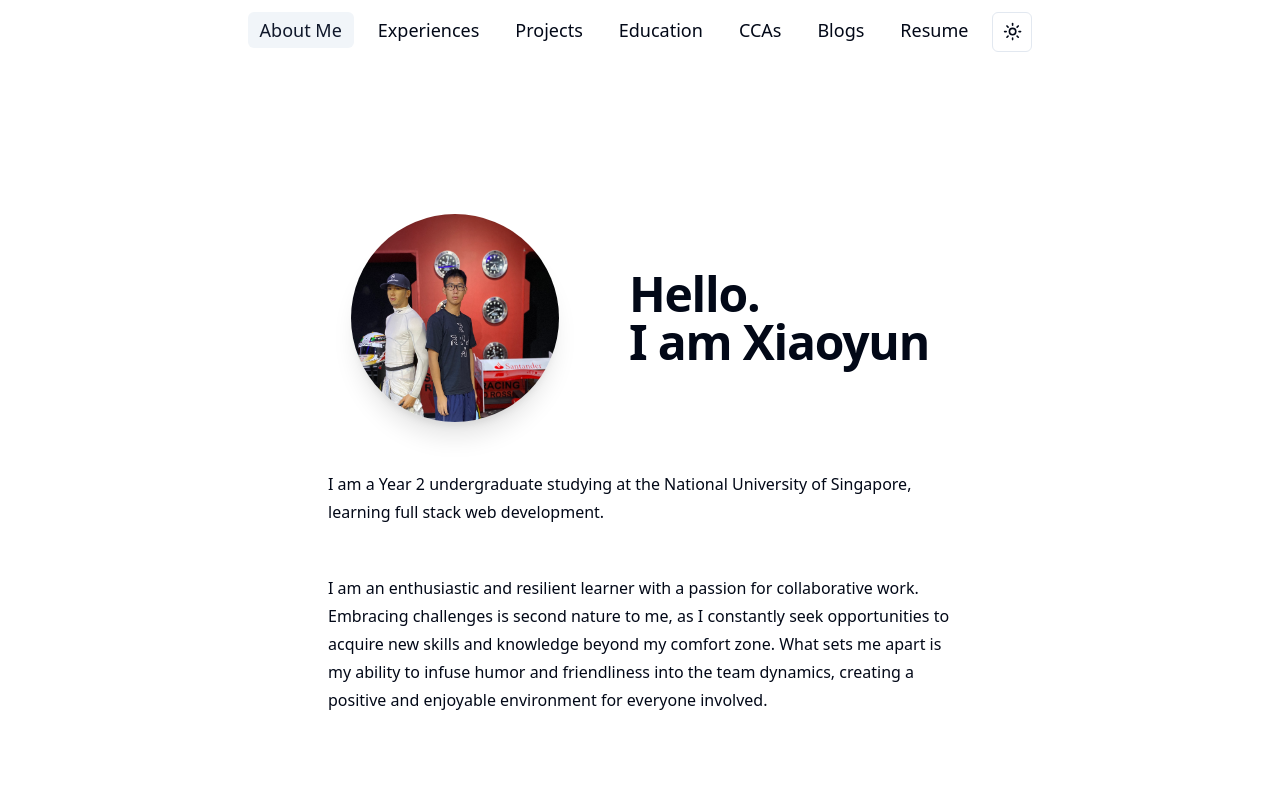
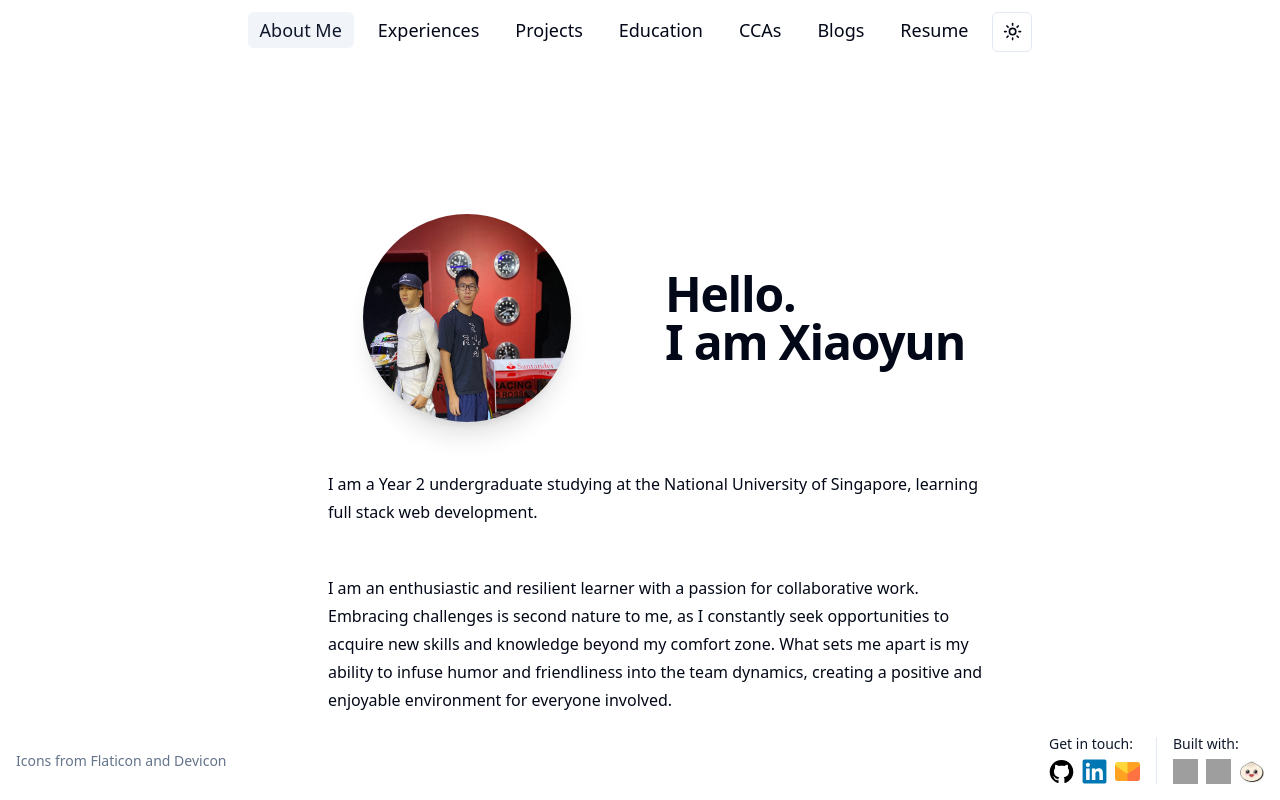
Before and after one commit to wxiaoyun/portfolio-old, a React (Vite) app: page /aboutme in a window 1280 px wide. Shown: the top 800 px of the page. Built offline with nearby package versions, Linux system fonts and the light colour scheme; grey boxes are pictures that could not be loaded; what javascript-time-ago would draw is missing.

Commit message:
slide in out animation

```diff
--- a/src/modules/aboutme/page/aboutme.tsx
+++ b/src/modules/aboutme/page/aboutme.tsx
@@ -1,27 +1,11 @@
 import React from "react";
-import { motion } from "framer-motion";
 
 import { Separator } from "@/components/ui/separator";
 import { Introduction, ToolsAndTech, Hobbies } from "../components/";
-import { slideVariants } from "@/lib/variants";
-import { useSelector } from "react-redux";
-import { RootState } from "@/store";
-import { slideTransition } from "@/lib/transition";
-import { Routes } from "@/router";
 
 export const AboutMe: React.FC = () => {
-  const routeState = useSelector((state: RootState) => state.route);
   return (
-    <motion.div
-      className="flex flex-col gap-y-12 items-center mx-6 w-full"
-      variants={slideVariants}
-      custom={routeState.direction}
-      initial="enter"
-      animate="center"
-      exit="exit"
-      transition={slideTransition}
-      key={Routes.aboutme}
-    >
+    <div className="flex flex-col gap-y-12 items-center mx-6 w-full">
       <Introduction />
 
       <Separator orientation="horizontal" />
@@ -31,7 +15,7 @@
       <Separator orientation="horizontal" />
 
       <Hobbies />
-    </motion.div>
+    </div>
   );
 };
 
--- a/src/modules/blogs/page/blog.tsx
+++ b/src/modules/blogs/page/blog.tsx
@@ -1,18 +1,13 @@
 import React from "react";
-import { motion } from "framer-motion";
 import { useDispatch, useSelector } from "react-redux";
 import { AppDispatch, RootState } from "@/store";
 import { blogSlice, fetchMediumData } from "@/store/slices";
 import { BlogSkeleton, BlogCard, BlogMe } from "../components/";
 import { Centred } from "@/modules";
-import { slideVariants } from "@/lib/variants";
-import { slideTransition } from "@/lib/transition";
-import { Routes } from "@/router";
 
 export const Blog: React.FC = () => {
   const dispatch = useDispatch<AppDispatch>();
   const blogState = useSelector((state: RootState) => state.blog);
-  const routeState = useSelector((state: RootState) => state.route);
 
   React.useEffect(() => {
     if (blogState.data) return; // already fetched data
@@ -30,16 +25,7 @@
   }, []); // only run on mount
 
   return (
-     <motion.div
-      className="flex flex-col gap-y-12 items-center mx-6 w-full"
-      variants={slideVariants}
-      custom={routeState.direction}
-      initial="enter"
-      animate="center"
-      exit="exit"
-      transition={slideTransition}
-      key={Routes.blog}
-    >
+    <div className="flex flex-col gap-y-12 items-center mx-6 w-full">
       <h1 className="scroll-m-20 text-4xl font-extrabold tracking-tight lg:text-5xl self-start">
         Blogs
       </h1>
@@ -65,7 +51,7 @@
           ))}
         </>
       )}
-    </motion.div>
+    </div>
   );
 };
 
--- a/src/modules/cca/pages/cca.tsx
+++ b/src/modules/cca/pages/cca.tsx
@@ -1,30 +1,16 @@
 import React from "react";
-import { motion } from "framer-motion";
-import { slideVariants } from "@/lib/variants";
-import { useSelector } from "react-redux";
-import { RootState } from "@/store";
 import { CvwoExco } from "../components";
-import { slideTransition } from "@/lib/transition";
-import { Routes } from "@/router";
 
 export const CCA: React.FC = () => {
-  const routeState = useSelector((state: RootState) => state.route);
   return (
-    <motion.div
+    <div
       className="flex flex-col gap-y-12 items-center mx-6 w-full"
-      variants={slideVariants}
-      custom={routeState.direction}
-      initial="enter"
-      animate="center"
-      exit="exit"
-      transition={slideTransition}
-      key={Routes.cca}
     >
       <h1 className="scroll-m-20 text-4xl font-extrabold tracking-tight lg:text-5xl self-start">
         CCAs
       </h1>
 
       <CvwoExco />
-    </motion.div>
+    </div>
   );
 };
--- a/src/modules/common/components/applogic.tsx
+++ b/src/modules/common/components/applogic.tsx
@@ -1,13 +1,17 @@
 import React from "react";
-import { useDispatch } from "react-redux";
-import { Outlet, useNavigate } from "react-router-dom";
-import { AnimatePresence } from "framer-motion";
+import { useDispatch, useSelector } from "react-redux";
+import { Outlet, useLocation, useNavigate } from "react-router-dom";
+import { motion, AnimatePresence } from "framer-motion";
 import { Routes } from "@/router";
-import {  routeSlice } from "@/store";
+import { slideVariants } from "@/lib/variants";
+import { slideTransition } from "@/lib/transition";
+import { RootState, routeSlice } from "@/store";
 
 export const AppLogic: React.FC = () => {
   const navigate = useNavigate();
   const dispatch = useDispatch();
+  const routeState = useSelector((state: RootState) => state.route);
+  const location = useLocation();
 
   React.useEffect(() => {
     if (window.location.pathname === "/") {
@@ -17,9 +21,22 @@
   }, []);
 
   return (
-    <AnimatePresence mode="wait">
-      <Outlet />
-    </AnimatePresence>
+    <div className="relative w-full">
+      <AnimatePresence custom={routeState.direction}>
+        <motion.div
+          className="absolute top-0 w-full"
+          variants={slideVariants}
+          custom={routeState.direction}
+          initial="enter"
+          animate="center"
+          exit="exit"
+          transition={slideTransition}
+          key={location.key}
+        >
+          <Outlet />
+        </motion.div>
+      </AnimatePresence>
+    </div>
   );
 };
 
--- a/src/modules/common/components/navbar.tsx
+++ b/src/modules/common/components/navbar.tsx
@@ -17,8 +17,9 @@
   const navigate = useNavigate();
   const dispatch = useDispatch();
   const animatedNav = (path: string) => {
-      dispatch(routeSlice.actions.changeRoute(path));
-      navigate(`/${path}`);
+    if (window.location.pathname === `/${path}`) return;
+    dispatch(routeSlice.actions.changeRoute(path));
+    navigate(`/${path}`);
   };
 
   const path = window.location.pathname.split("/")[1];
--- a/src/modules/education/pages/education.tsx
+++ b/src/modules/education/pages/education.tsx
@@ -1,25 +1,10 @@
 import React from "react";
-import { motion } from "framer-motion";
-
-import { slideVariants } from "@/lib/variants";
-import { useSelector } from "react-redux";
-import { RootState } from "@/store";
 import { Bachelor, NUSCollege } from "..";
-import { slideTransition } from "@/lib/transition";
-import { Routes } from "@/router";
 
 export const Education: React.FC = () => {
-  const routeState = useSelector((state: RootState) => state.route);
   return (
-    <motion.div
+    <div
       className="flex flex-col gap-y-12 items-center mx-6 w-full"
-      variants={slideVariants}
-      custom={routeState.direction}
-      initial="enter"
-      animate="center"
-      exit="exit"
-      transition={slideTransition}
-      key={Routes.education}
     >
       <h1 className="scroll-m-20 text-4xl font-extrabold tracking-tight lg:text-5xl self-start">
         Education
@@ -28,7 +13,7 @@
       <Bachelor />
 
       <NUSCollege />
-    </motion.div>
+    </div>
   );
 };
 
--- a/src/modules/experience/pages/experience.tsx
+++ b/src/modules/experience/pages/experience.tsx
@@ -1,32 +1,15 @@
 import React from "react";
-import { motion } from "framer-motion";
-
-import { slideVariants } from "@/lib/variants";
-import { useSelector } from "react-redux";
-import { RootState } from "@/store";
 import { Cvwo } from "..";
-import { slideTransition } from "@/lib/transition";
-import { Routes } from "@/router";
 
 export const Experience: React.FC = () => {
-    const routeState = useSelector((state: RootState) => state.route);
     return (
-        <motion.div
-            className="flex flex-col gap-y-12 items-center mx-6 w-full"
-            variants={slideVariants}
-            custom={routeState.direction}
-            initial="enter"
-            animate="center"
-            exit="exit"
-            transition={slideTransition}
-            key={Routes.education}
-        >
+        <div className="flex flex-col gap-y-12 items-center mx-6 w-full">
             <h1 className="scroll-m-20 text-4xl font-extrabold tracking-tight lg:text-5xl self-start">
                 Experiences
             </h1>
 
             <Cvwo />
-        </motion.div>
+        </div>
     );
 };
 
--- a/src/modules/project/pages/project.tsx
+++ b/src/modules/project/pages/project.tsx
@@ -1,25 +1,10 @@
 import React from "react";
-import { motion } from "framer-motion";
-
-import { slideVariants } from "@/lib/variants";
-import { useSelector } from "react-redux";
-import { RootState } from "@/store";
 import { CommunityLib, PortfolioPage } from "..";
-import { slideTransition } from "@/lib/transition";
-import { Routes } from "@/router";
 
 export const Project: React.FC = () => {
-  const routeState = useSelector((state: RootState) => state.route);
   return (
-    <motion.div
+    <div
       className="flex flex-col gap-y-12 items-center mx-6 w-full"
-      variants={slideVariants}
-      custom={routeState.direction}
-      initial="enter"
-      animate="center"
-      exit="exit"
-      transition={slideTransition}
-      key={Routes.project}
     >
       <h1 className="scroll-m-20 text-4xl font-extrabold tracking-tight lg:text-5xl self-start">
         Projects
@@ -28,7 +13,7 @@
       <PortfolioPage />
 
       <CommunityLib />
-    </motion.div>
+    </div>
   );
 };
 
--- a/src/store/slices/route-slice.ts
+++ b/src/store/slices/route-slice.ts
@@ -11,8 +11,9 @@
   initialState,
   reducers: {
     changeRoute: (state, action: PayloadAction<string>) => {
+      if (action.payload === state.currentPath) return;
       const currentIndex = RouteArray.findIndex(
-        (route) =>  route === state.currentPath,
+        (route) => route === state.currentPath,
       );
       const nextIndex = RouteArray.findIndex(
         (route) => route === action.payload,
```
